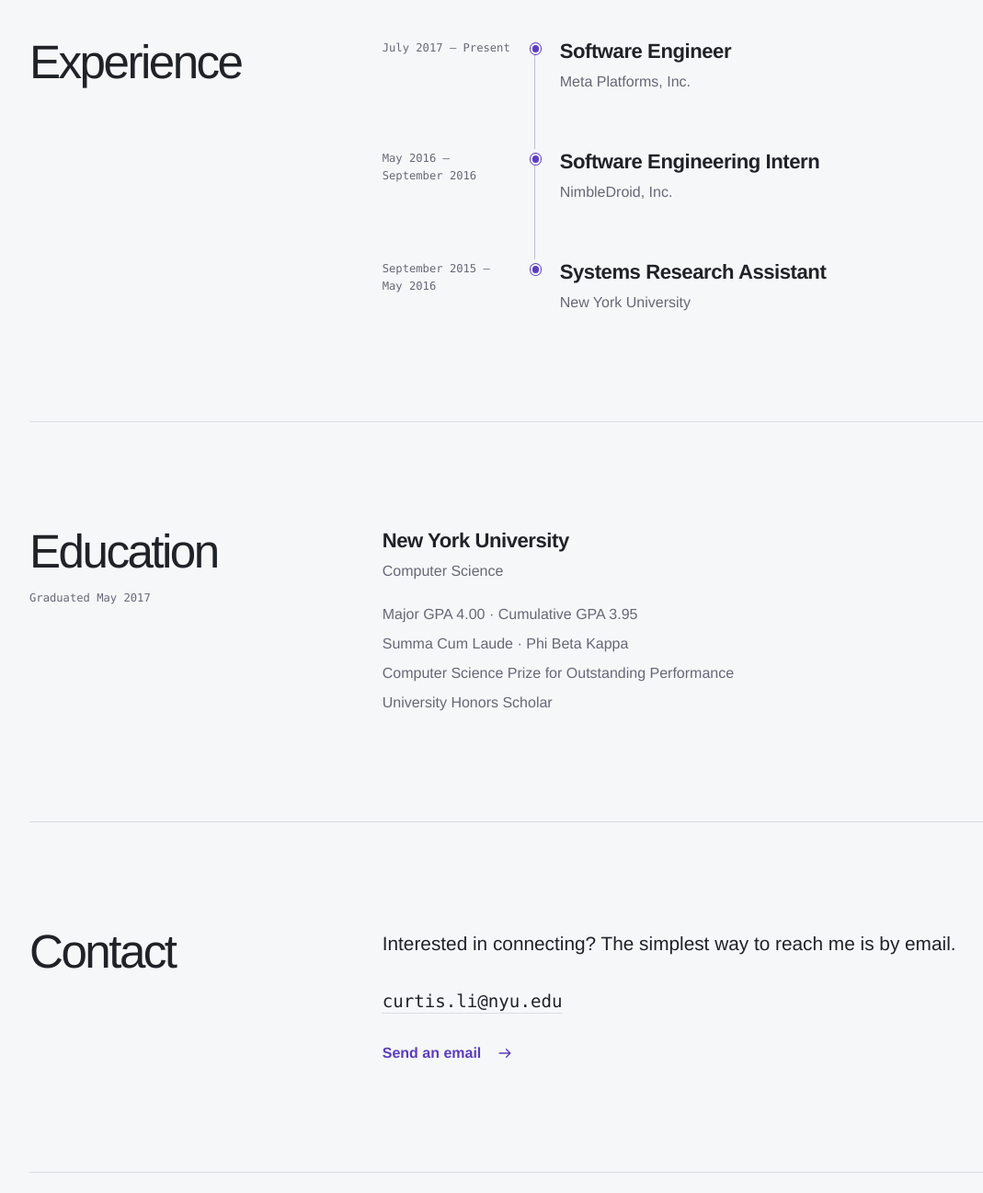
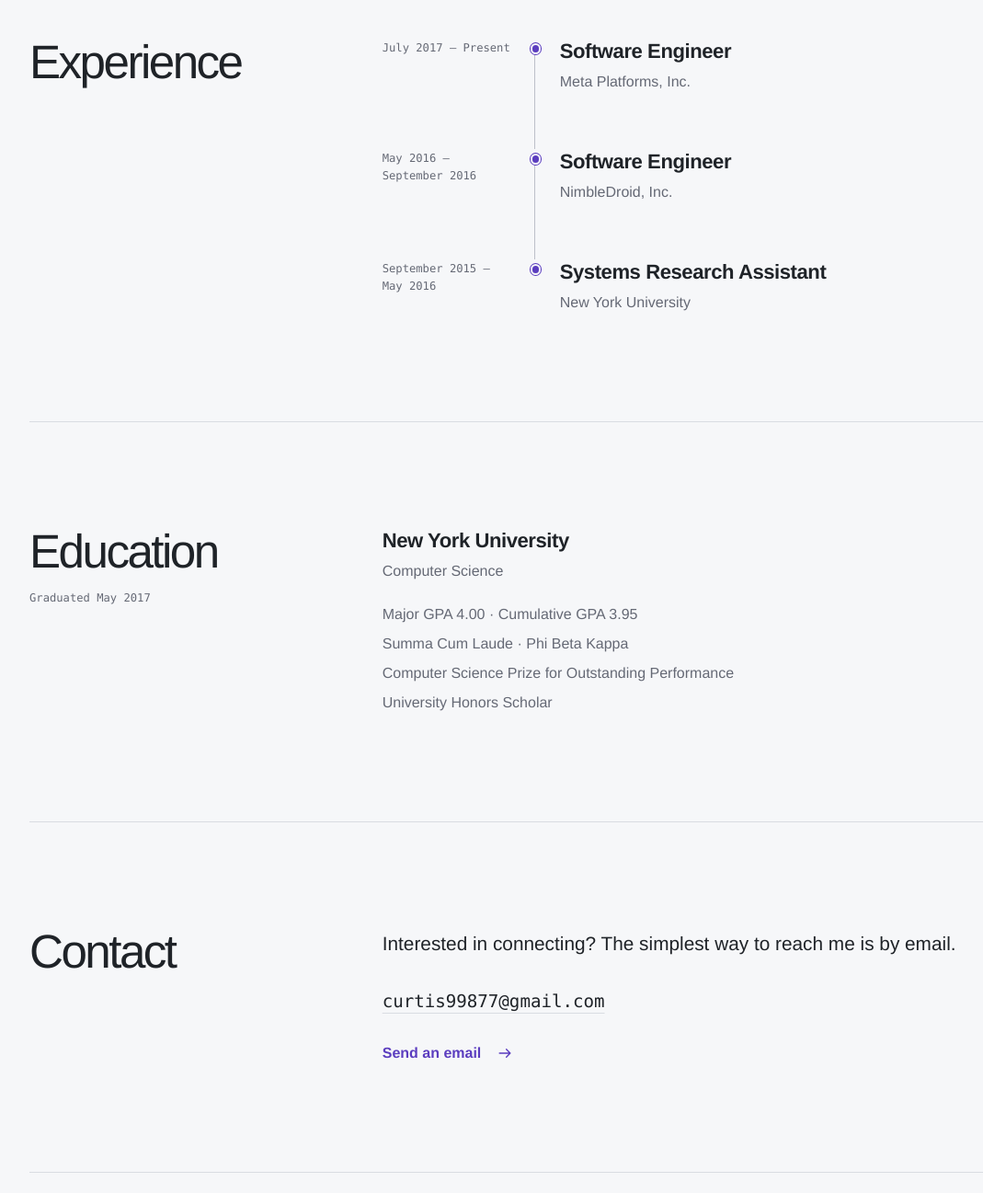
Before and after one commit to cuhtis/cuhtis.github.io, an Astro site: page / in a window 1280 px wide. Shown: the part 1330-2627 px from the top of the page at 92% size, without its empty margins (38-1107 px from the left). Built offline with nearby package versions, Linux system fonts and the light colour scheme; Astro itself is replaced by a stand-in of ours.

Commit message:
Update title and email

```diff
--- a/src/data/site.ts
+++ b/src/data/site.ts
@@ -18,7 +18,7 @@
   },
   {
     label: "Email",
-    href: "mailto:curtis.li@nyu.edu",
+    href: "mailto:curtis99877@gmail.com",
     icon: "email"
   }
 ] as const;
@@ -30,7 +30,7 @@
     date: "July 2017 — Present"
   },
   {
-    role: "Software Engineering Intern",
+    role: "Software Engineer",
     organization: "NimbleDroid, Inc.",
     date: "May 2016 — September 2016"
   },
--- a/src/pages/index.astro
+++ b/src/pages/index.astro
@@ -90,9 +90,9 @@
         <div class="section-copy">
           <p>Interested in connecting? The simplest way to reach me is by email.</p>
           <p>
-            <a class="email-address" href="mailto:curtis.li@nyu.edu">curtis.li@nyu.edu</a>
+            <a class="email-address" href="mailto:curtis99877@gmail.com">curtis99877@gmail.com</a>
           </p>
-          <a class="text-link" href="mailto:curtis.li@nyu.edu">
+          <a class="text-link" href="mailto:curtis99877@gmail.com">
             Send an email
             <Icon name="arrow" />
           </a>
```
